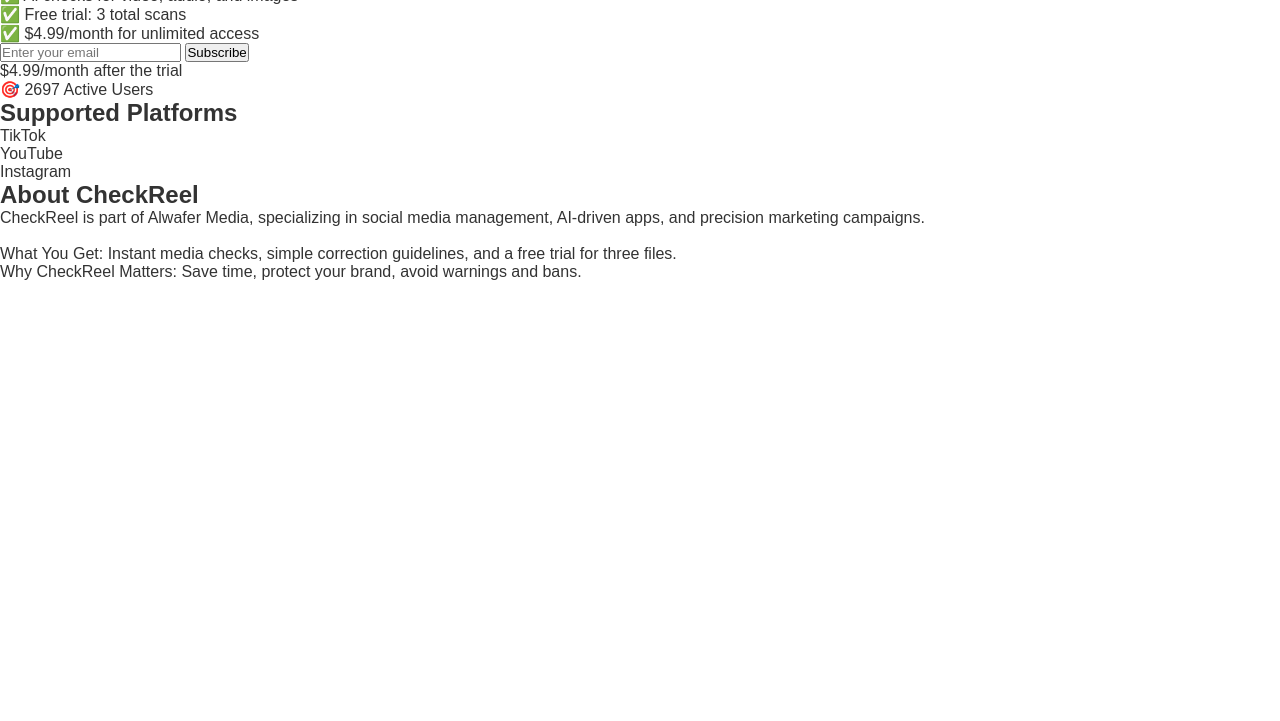
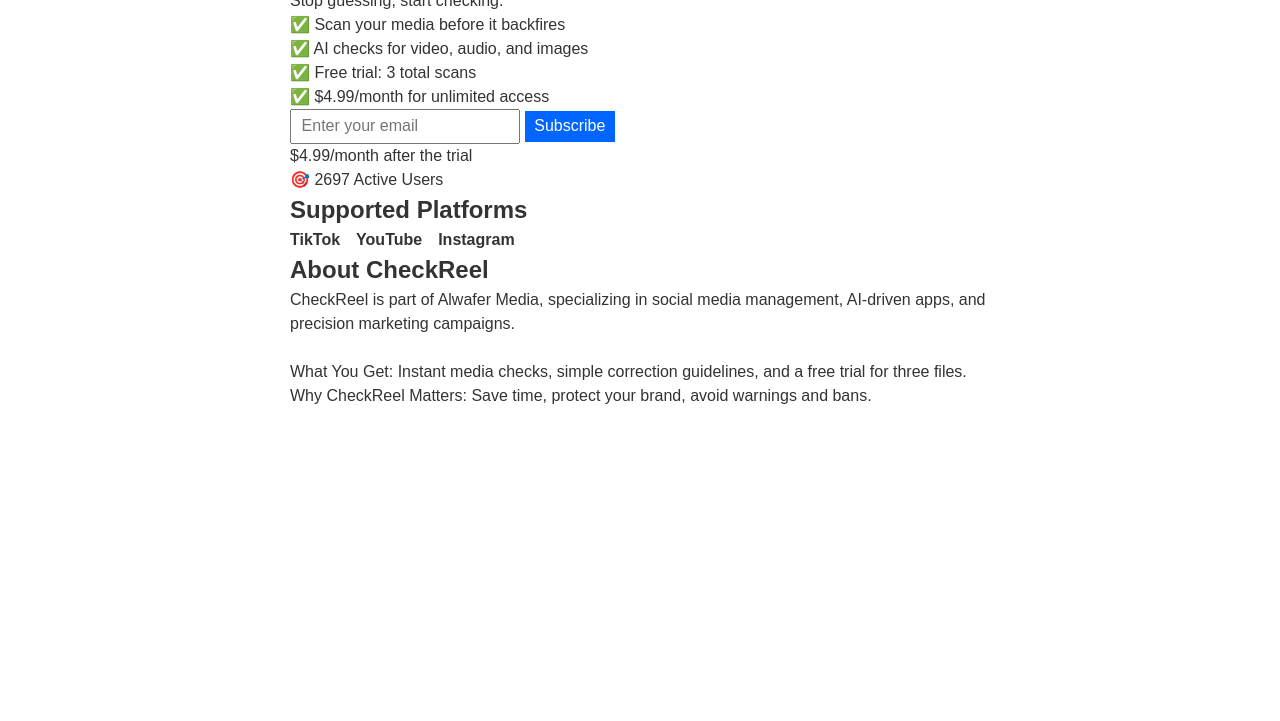
Before and after one commit to Mbatman9972/checkreel-pwa, a plain HTML site: page index.html in a window 1280 px wide. Shown: the part 79-800 px from the top of the page. Drawn offline with Linux system fonts and the light colour scheme.

Commit message:
Fix: add defer to script tag & base CSS

```diff
--- a/index.html
+++ b/index.html
@@ -39,6 +39,6 @@
     <option value="ar">العربية</option>
   </select>
 
-  <script src="app.js"></script>
+  <script src="app.js" defer></script>
 </body>
 </html>
--- a/styles.css
+++ b/styles.css
@@ -99,3 +99,9 @@
   right: 20px;
   padding: 0.5rem;
 }
+body{margin:0;padding:2rem;font-family:sans-serif;line-height:1.5}
+section{max-width:700px;margin:auto}
+#platforms ul{display:flex;gap:1rem;list-style:none;padding:0;margin:0}
+#platforms li{font-weight:bold}
+input,button{font-size:1rem;padding:.4rem .6rem}
+button{background:#0066ff;color:#fff;border:0;cursor:pointer}
```
